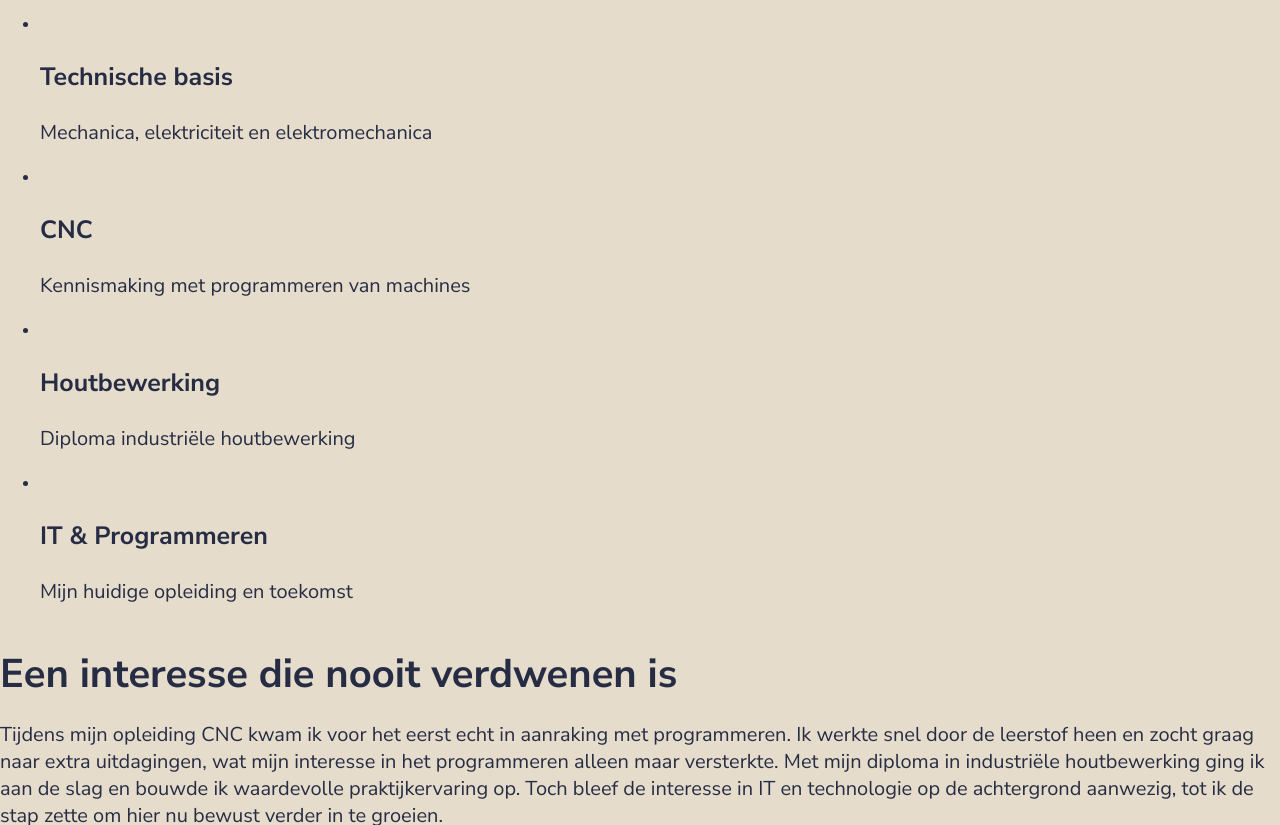
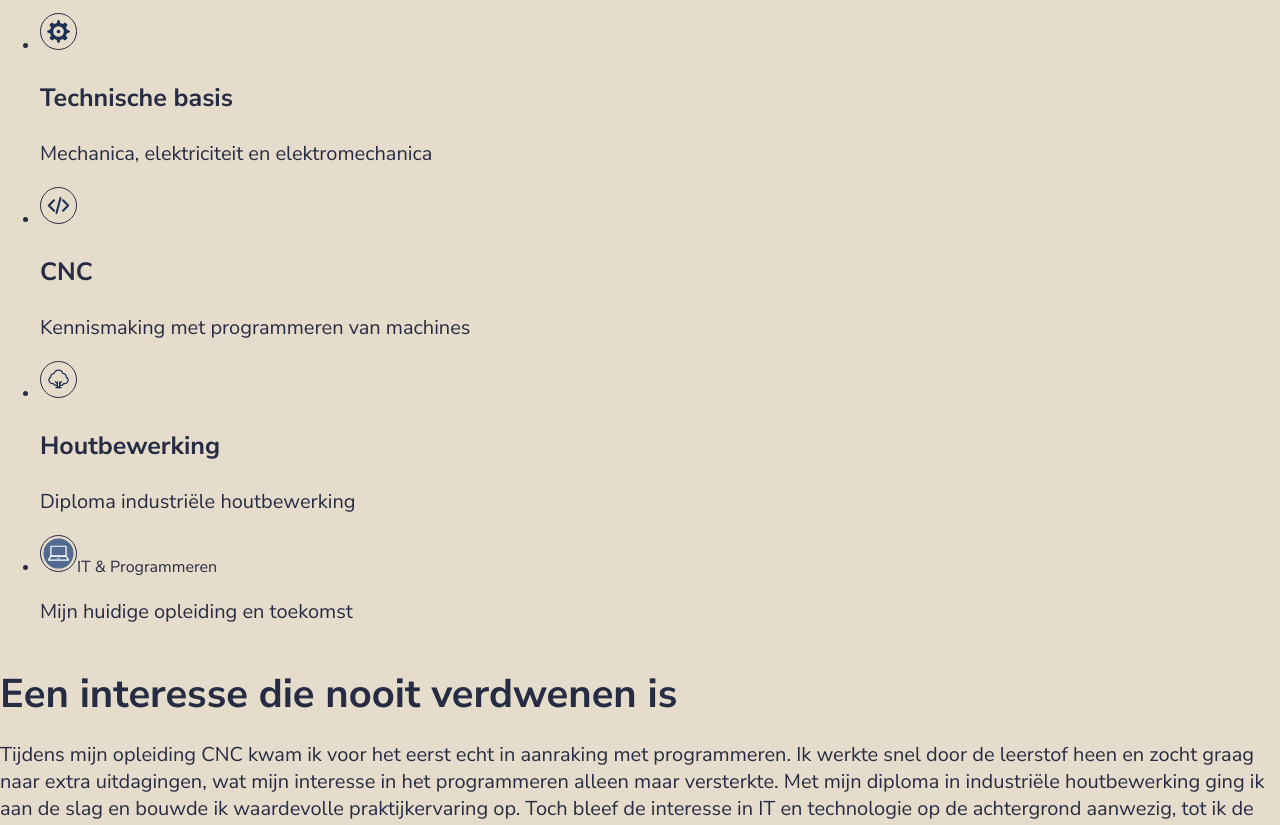
Before and after one commit to BrentV93/project1, a plain HTML site: page opleiding.html in a window 1280 px wide. Shown: the part 743-1568 px from the top of the page. Drawn offline with Linux system fonts and the light colour scheme.

Commit message:
laatste voor vandaag, nu verjaardag vieren

```diff
--- a/css/index.css
+++ b/css/index.css
@@ -427,3 +427,10 @@ float: right;
 }
 
 /* ------------------------------- Parcours  ------------------------------- */
+
+.parcours-icoon {
+    width: 35px;
+    border: 1px solid;
+    border-radius: 100%;
+    /* padding: 0 30px 4px 20px; */
+}
--- a/opleiding.html
+++ b/opleiding.html
@@ -87,7 +87,7 @@
                 <ul>
                     <li>
                         <div>
-                            <img src="" alt="">
+                            <img class="parcours-icoon" src="/img/tandwiel.svg" alt="Icoon voor technische vaardigheid" title="tandwiel">
                         </div>
 
                         <h3>Technische basis</h3>
@@ -96,7 +96,7 @@
 
                     <li>
                         <div>
-                            <img src="" alt="">
+                            <img class="parcours-icoon" src="/img/code.svg" alt="Icoon voor CNC" title="codeicoon">
                         </div>
 
                         <h3>CNC</h3>
@@ -105,7 +105,7 @@
 
                     <li>
                         <div>
-                            <img src="" alt="">
+                            <img class="parcours-icoon" src="/img/houtbewerking.svg" alt="Icoon voor houtbewerking" title="houtbewerking">
                         </div>
 
                         <h3>Houtbewerking</h3>
@@ -114,7 +114,7 @@
 
                     <li>
                         <div>
-                            <img src="" alt="">
+                            <img class="parcours-icoon" src="/img/laptop.svg" alt="Icoon voor IT" title="laptop>
                         </div>
 
                         <h3>IT &amp; Programmeren</h3>
```
Also changed, not shown: img/code.svg (added), img/houtbewerking.svg (added), img/laptop.svg (added), img/tandwiel.svg (added).
